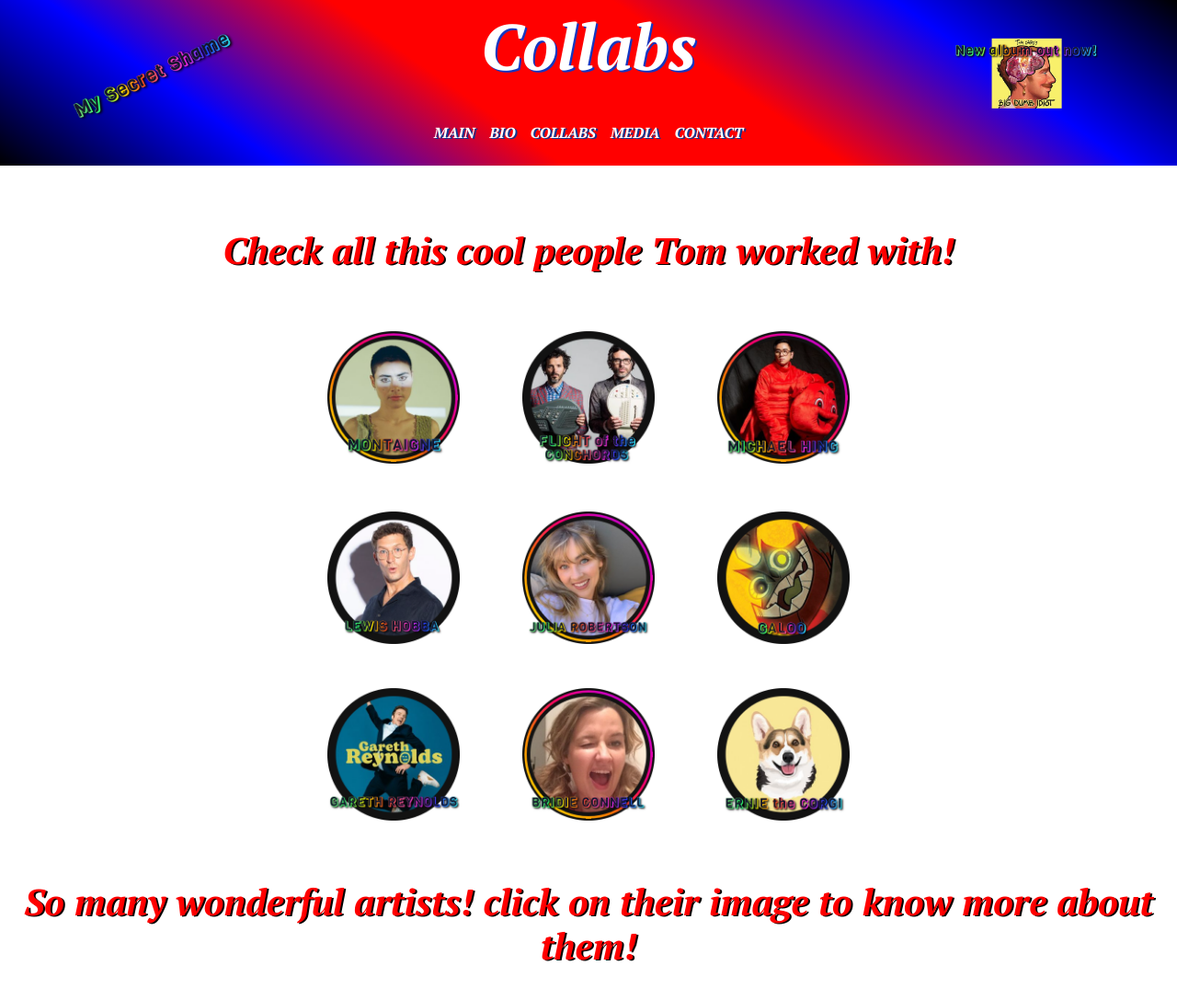
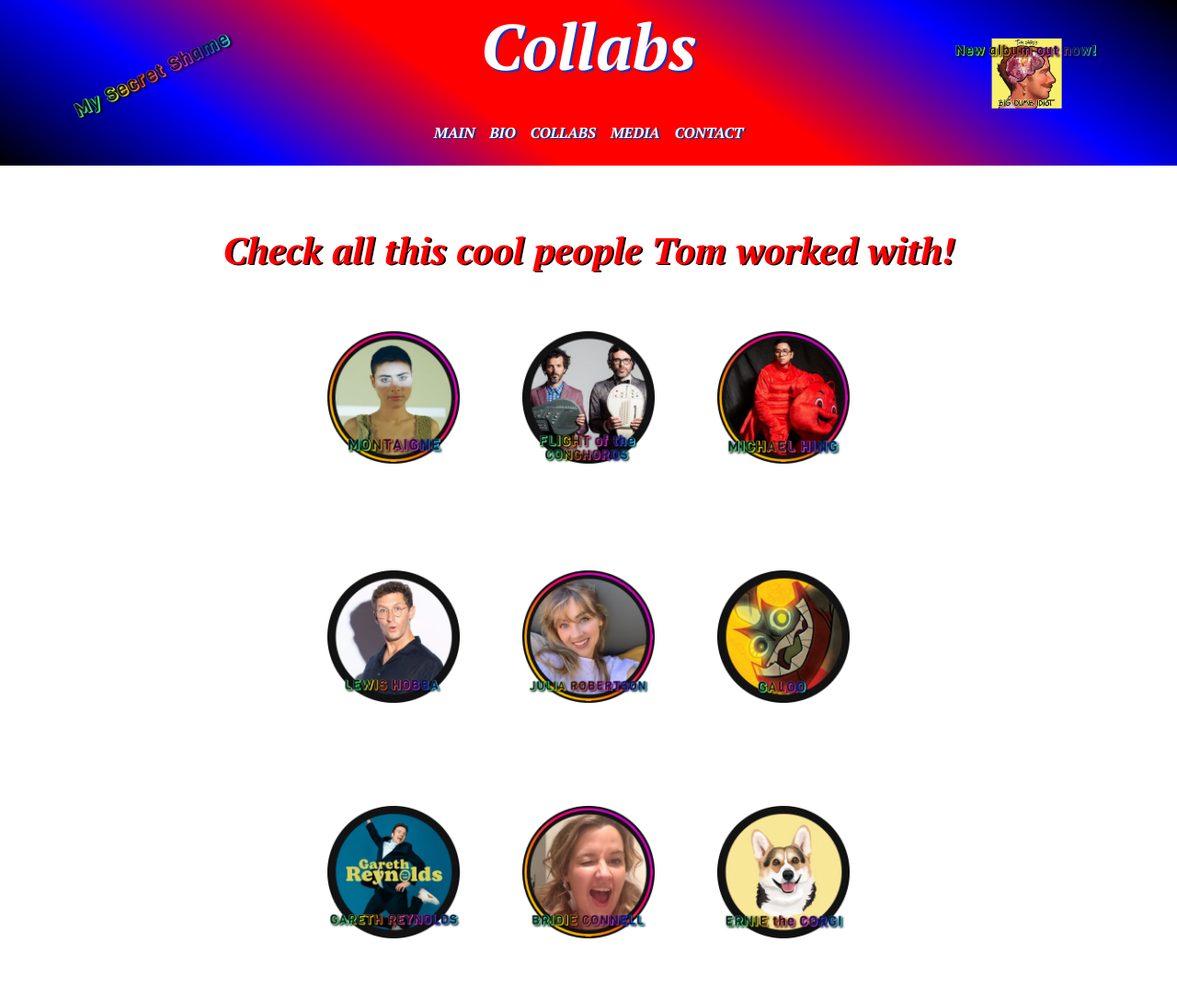
Before and after one commit to Sebastian-Lopez-Lindoro/Segunda-Pre-Entrega, a website: page pages/collabs.html in a window 1280 px wide. Shown: the top 1087 px of the page at 92% size. Drawn offline with nearby package versions, Linux system fonts and the light colour scheme.

Commit message:
solucion problema padding bottom

```diff
--- a/scss/_globals.scss
+++ b/scss/_globals.scss
@@ -110,6 +110,7 @@
 
   .collab__icon {
     width: 9rem;
+    padding-bottom: 4rem;
   }
 
   .merch__img {
```
Also changed, not shown: css/style.css, 1 other file.
